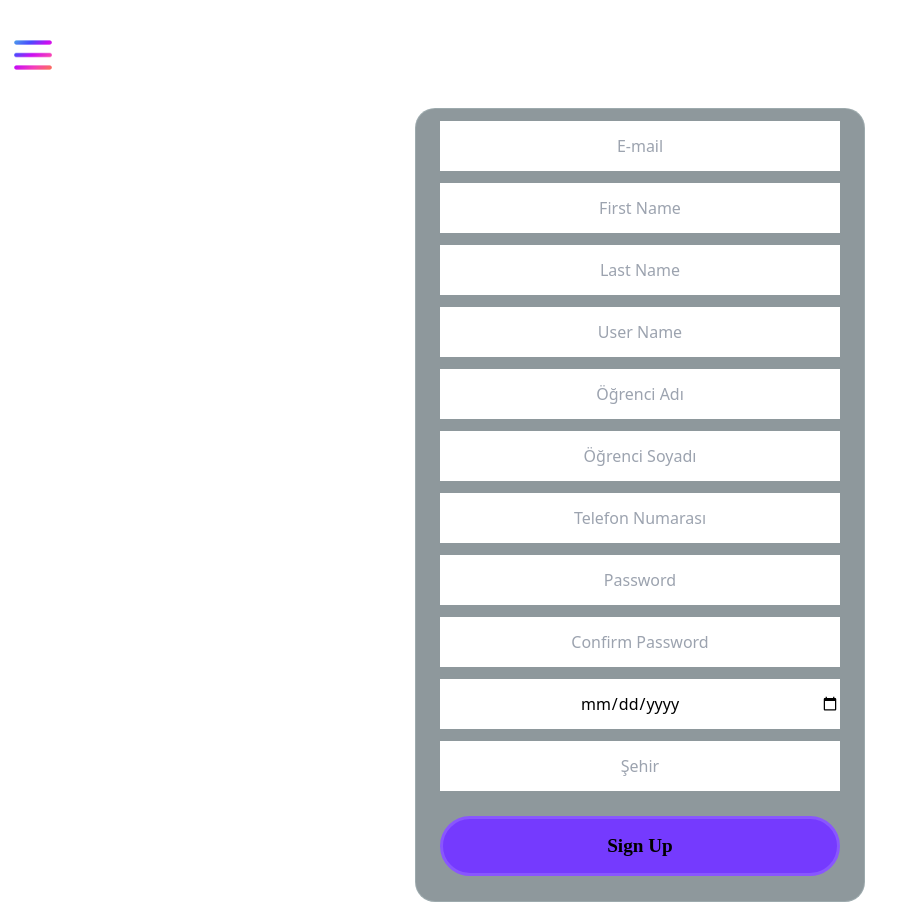
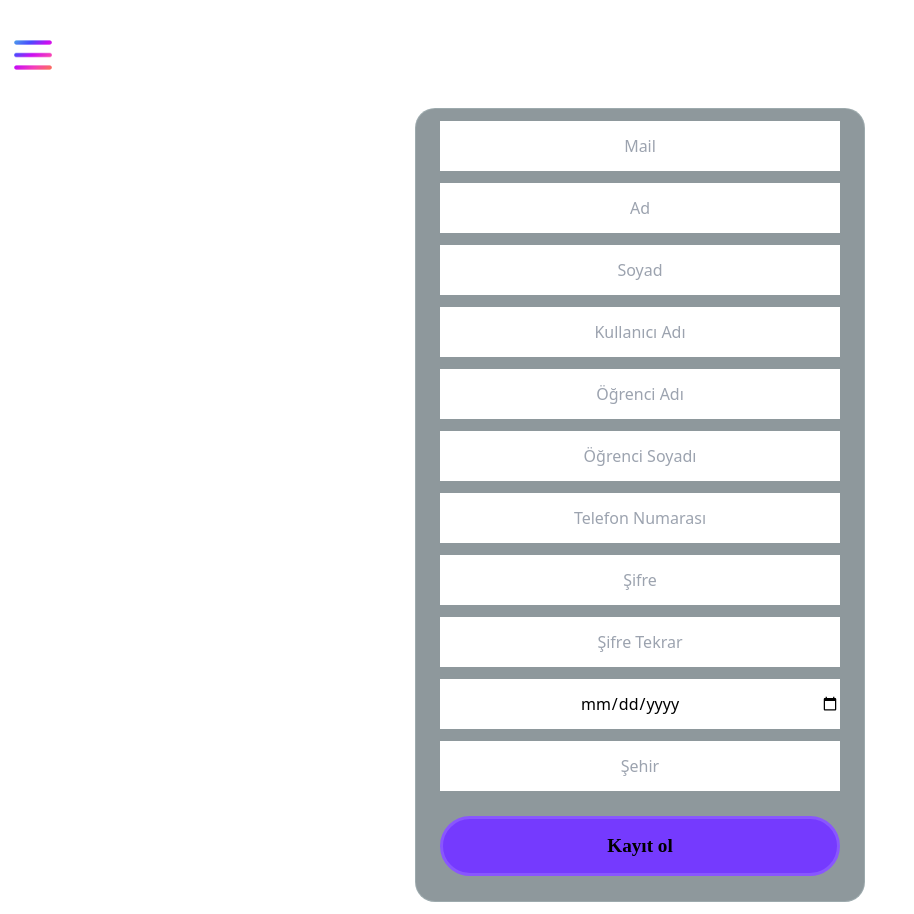
Before and after one commit to FdmCsgn/mathapp.yeni, a React (Vite) app: page /ParentSignUp in a window 1280 px wide. Shown: the part 1000-1914 px from the top of the page, without its empty margins (0-914 px from the left). Built offline with nearby package versions, Linux system fonts and the light colour scheme.

Commit message:
kayıt kısmı türkçeleştirildi

```diff
--- a/src/Components/ParentsSignUp.jsx
+++ b/src/Components/ParentsSignUp.jsx
@@ -88,7 +88,7 @@ function ParentSignUp() {
                   value={formData.email}
                   onChange={handleChange}
                   className="forms rounded-full"
-                  placeholder="E-mail"
+                  placeholder="Mail"
                   textAlign='center'
                   textColor='black'
                 />
@@ -100,7 +100,7 @@ function ParentSignUp() {
                   value={formData.firstName}
                   onChange={handleChange}
                   className="forms rounded-full"
-                  placeholder="First Name"
+                  placeholder="Ad"
                   textAlign='center'
                   textColor='black'
                 />
@@ -112,7 +112,7 @@ function ParentSignUp() {
                   value={formData.lastName}
                   onChange={handleChange}
                   className="forms rounded-full"
-                  placeholder="Last Name"
+                  placeholder="Soyad"
                   textAlign='center'
                   textColor='black'
                 />
@@ -124,7 +124,7 @@ function ParentSignUp() {
                   value={formData.username}
                   onChange={handleChange}
                   className="forms rounded-full"
-                  placeholder="User Name"
+                  placeholder="Kullanıcı Adı"
                   textAlign='center'
                   textColor='black'
                 />
@@ -172,7 +172,7 @@ function ParentSignUp() {
                   value={formData.password}
                   onChange={handleChange}
                   className="forms rounded-full"
-                  placeholder="Password"
+                  placeholder="Şifre"
                   textAlign='center'
                   textColor='black'
                 />
@@ -184,7 +184,7 @@ function ParentSignUp() {
                   value={formData.passwordConfirm}
                   onChange={handleChange}
                   className="forms rounded-full"
-                  placeholder="Confirm Password"
+                  placeholder="Şifre Tekrar"
                   textAlign='center'
                   textColor='black'
                 />
@@ -216,7 +216,7 @@ function ParentSignUp() {
               {error && <p style={{ color: 'red' }}>{error}</p>} {/* Hata mesajı */}
 
               <button type="submit" className="signUp rounded-full">
-                Sign Up
+                Kayıt ol
               </button>
             </form>
           </Box>
--- a/src/Components/SignUp.jsx
+++ b/src/Components/SignUp.jsx
@@ -18,19 +18,19 @@ function SignUp() {
           className='TypeAnimationsbutton ml-3'
           onClick={() => setActiveComponent('student')}
         >
-          Student
+          Öğrenci
         </button>
         <button
           className='TypeAnimationsbutton ml-3'
           onClick={() => setActiveComponent('teacher')}
         >
-          Teacher
+          Öğretmen
         </button>
         <button
           className='TypeAnimationsbutton ml-3'
           onClick={() => setActiveComponent('parent')}
         >
-          Parents
+          Veli
         </button>
       </div>
       </div>
--- a/src/Components/StudentSignUp.jsx
+++ b/src/Components/StudentSignUp.jsx
@@ -85,7 +85,7 @@ function StudentSignUp() {
                   value={formData.email}
                   onChange={handleChange}
                   className="forms rounded-full"
-                  placeholder="e-mail"
+                  placeholder="Mail"
                   textAlign='center'
                   textColor='black'
                 />
@@ -97,7 +97,7 @@ function StudentSignUp() {
                   value={formData.firstName}
                   onChange={handleChange}
                   className="forms rounded-full"
-                  placeholder="First Name"
+                  placeholder="Ad"
                   textAlign='center'
                   textColor='black'
                 />
@@ -109,7 +109,7 @@ function StudentSignUp() {
                   value={formData.lastName}
                   onChange={handleChange}
                   className="forms rounded-full"
-                  placeholder="Last Name"
+                  placeholder="Soyad"
                   textAlign='center'
                   textColor='black'
                 />
@@ -121,7 +121,7 @@ function StudentSignUp() {
                   value={formData.username}
                   onChange={handleChange}
                   className="forms rounded-full"
-                  placeholder="User Name"
+                  placeholder="Kullanıcı Adı"
                   textAlign='center'
                   textColor='black'
                 />
@@ -161,7 +161,7 @@ function StudentSignUp() {
                   value={formData.password}
                   onChange={handleChange}
                   className="forms rounded-full"
-                  placeholder="Password"
+                  placeholder="Şifre"
                   textAlign='center'
                   textColor='black'
                 />
@@ -173,7 +173,7 @@ function StudentSignUp() {
                   value={formData.passwordConfirm}
                   onChange={handleChange}
                   className="forms rounded-full"
-                  placeholder="Password"
+                  placeholder="Şifre Tekrar"
                   textAlign='center'
                   textColor='black'
                 />
@@ -205,7 +205,7 @@ function StudentSignUp() {
               {error && <p style={{ color: 'red' }}>{error}</p>} {/* Hata mesajı */}
 
               <button type="submit" className="signUp rounded-full">
-                Sign Up
+                      KAYIT OL
               </button>
             </form>
           </Box>
--- a/src/Components/TeacherSingUp.jsx
+++ b/src/Components/TeacherSingUp.jsx
@@ -84,7 +84,7 @@ function TeacherSingUp() {
                   value={formData.email}
                   onChange={handleChange}
                   className="forms rounded-full"
-                  placeholder="e-mail"
+                  placeholder="Mail"
                   textAlign='center'
                   textColor='black'
                 />
@@ -96,7 +96,7 @@ function TeacherSingUp() {
                   value={formData.firstName}
                   onChange={handleChange}
                   className="forms rounded-full"
-                  placeholder="First Name"
+                  placeholder="Ad"
                   textAlign='center'
                   textColor='black'
                 />
@@ -108,7 +108,7 @@ function TeacherSingUp() {
                   value={formData.lastName}
                   onChange={handleChange}
                   className="forms rounded-full"
-                  placeholder="Last Name"
+                  placeholder="Soyad"
                   textAlign='center'
                   textColor='black'
                 />
@@ -120,7 +120,7 @@ function TeacherSingUp() {
                   value={formData.username}
                   onChange={handleChange}
                   className="forms rounded-full"
-                  placeholder="User Name"
+                  placeholder="Kullanıcı Adı"
                   textAlign='center'
                   textColor='black'
                 />
@@ -144,7 +144,7 @@ function TeacherSingUp() {
                   value={formData.password}
                   onChange={handleChange}
                   className="forms rounded-full"
-                  placeholder="Password"
+                  placeholder="Şifre"
                   textAlign='center'
                   textColor='black'
                 />
@@ -156,7 +156,7 @@ function TeacherSingUp() {
                   value={formData.passwordConfirm}
                   onChange={handleChange}
                   className="forms rounded-full"
-                  placeholder="Password Confirm"
+                  placeholder="Şifre Tekrar"
                   textAlign='center'
                   textColor='black'
                 />
@@ -187,7 +187,7 @@ function TeacherSingUp() {
               {error && <p style={{ color: 'red' }}>{error}</p>} {/* Hata mesajı */}
 
               <button type="submit" className="signUp rounded-full">
-                Sign Up
+                Kayıt ol
               </button>
             </form>
           </Box>
```
